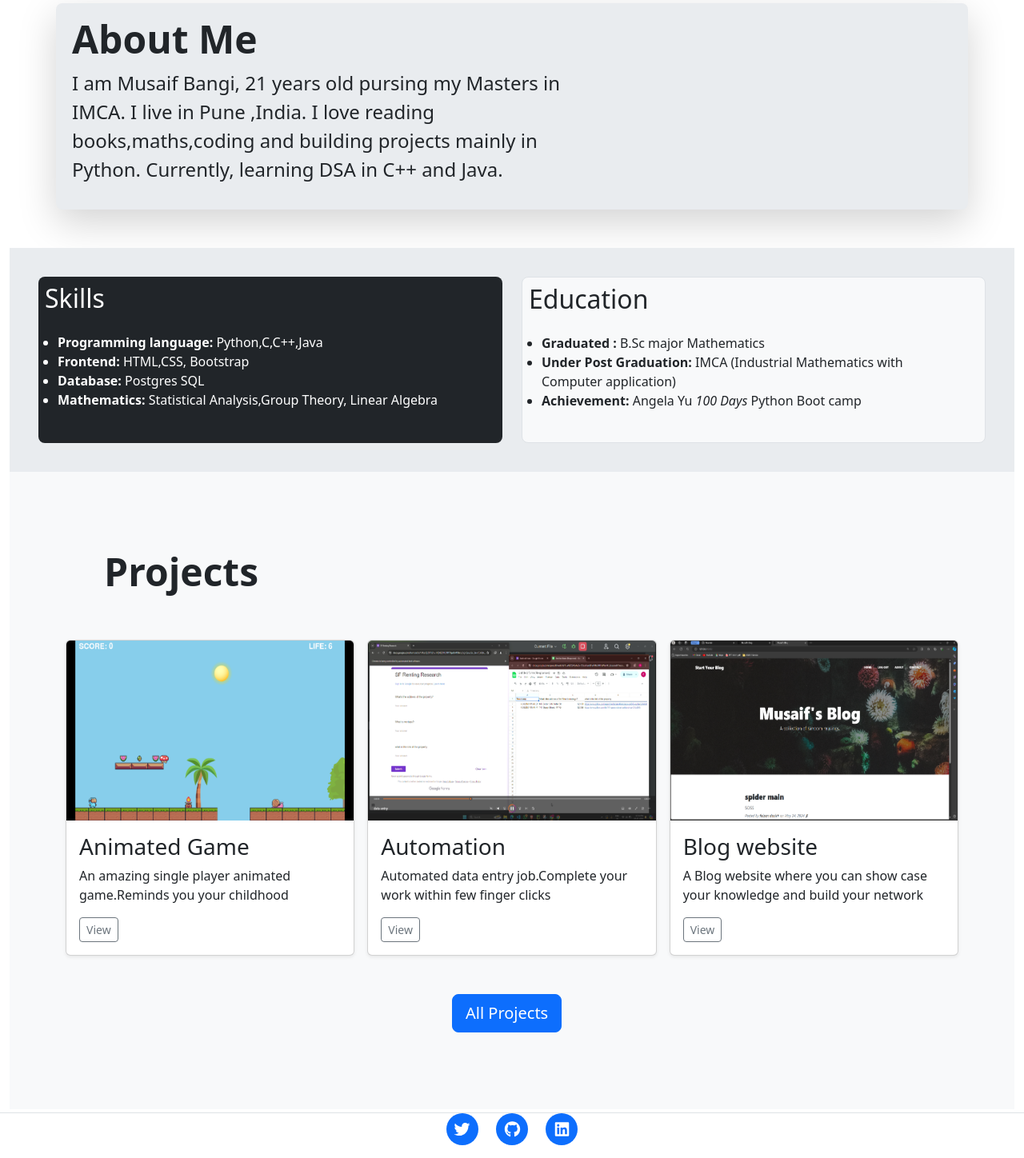
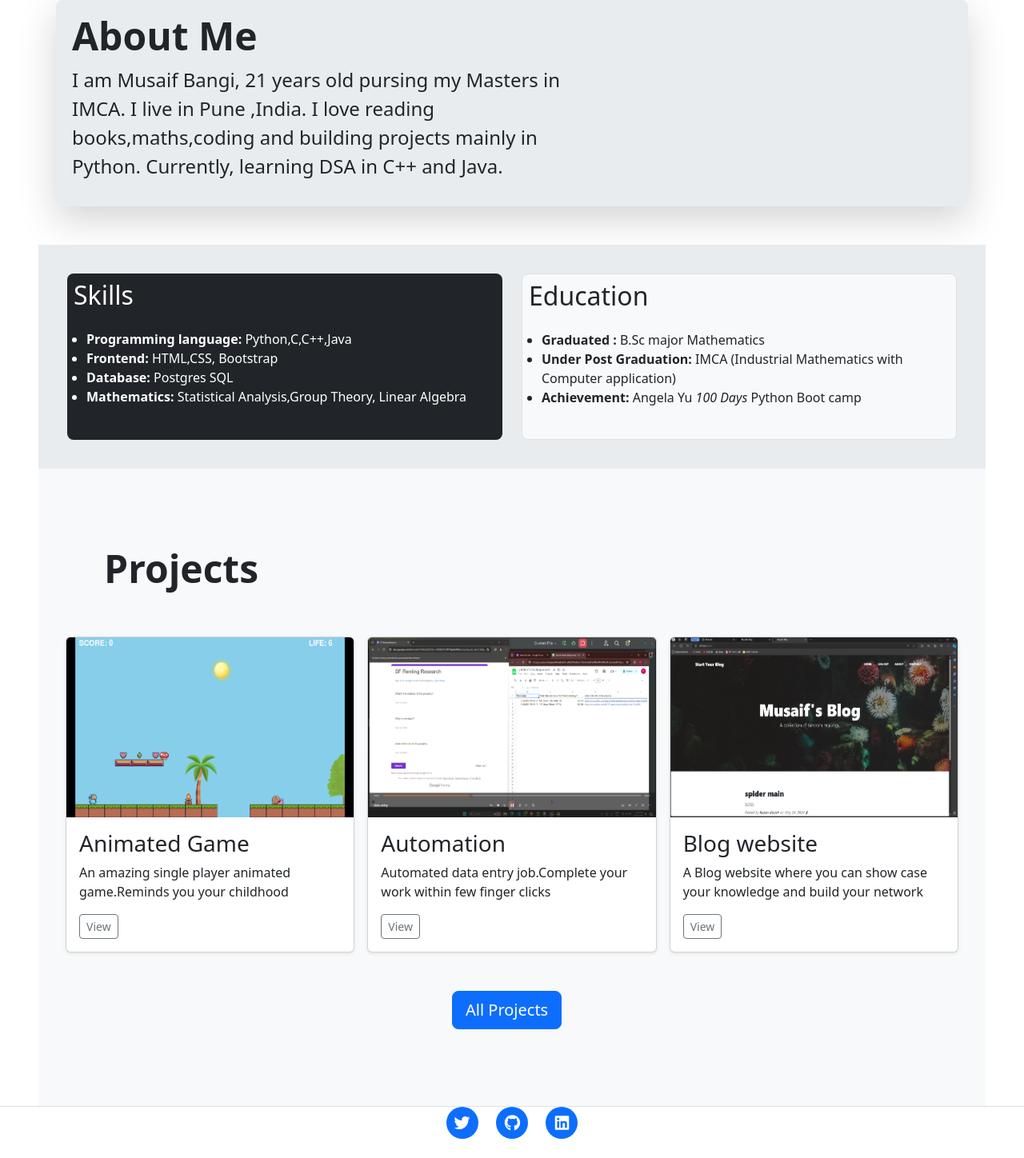
Before and after one commit to iformal42/portfolio, a Flask app: page / in a window 1280 px wide. Shown: the part 144-1592 px from the top of the page at 80% size. After the commit the page ends 1568 px from the top, so only its background shows below. Run offline with Flask 3, Linux system fonts and the light colour scheme; some libraries are stand-ins or nearby versions.

Commit message:
Update index.html

```diff
--- a/templates/index.html
+++ b/templates/index.html
@@ -16,7 +16,7 @@
 
 </header>
 
-<div class="container-fluid py-1 ">
+<div class="container-fluid px-4 px-lg-5 ">
    <div class="container shadow-lg p-2 mb-5 bg-body-secondary rounded-3  ">
       <div class="container-fluid py-2">
         <h1 class="display-5 fw-bold">About Me</h1>
```
